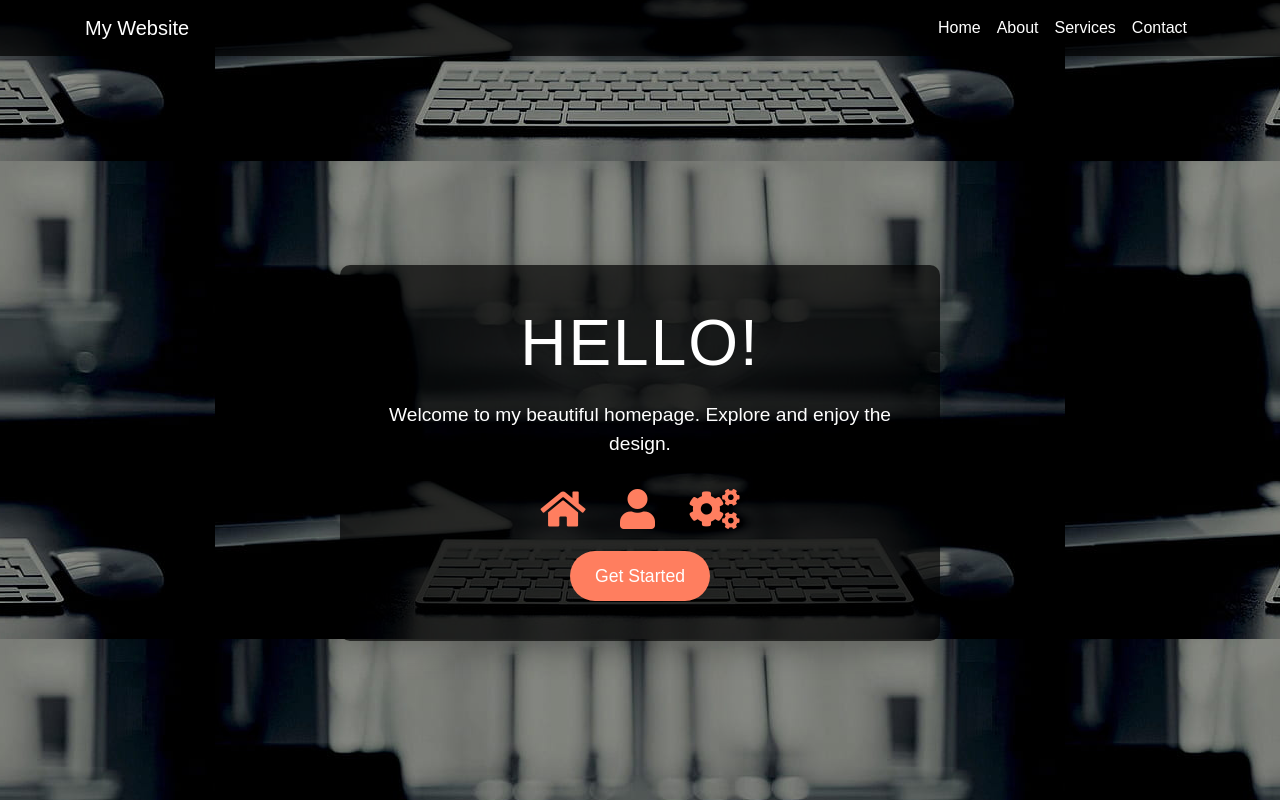
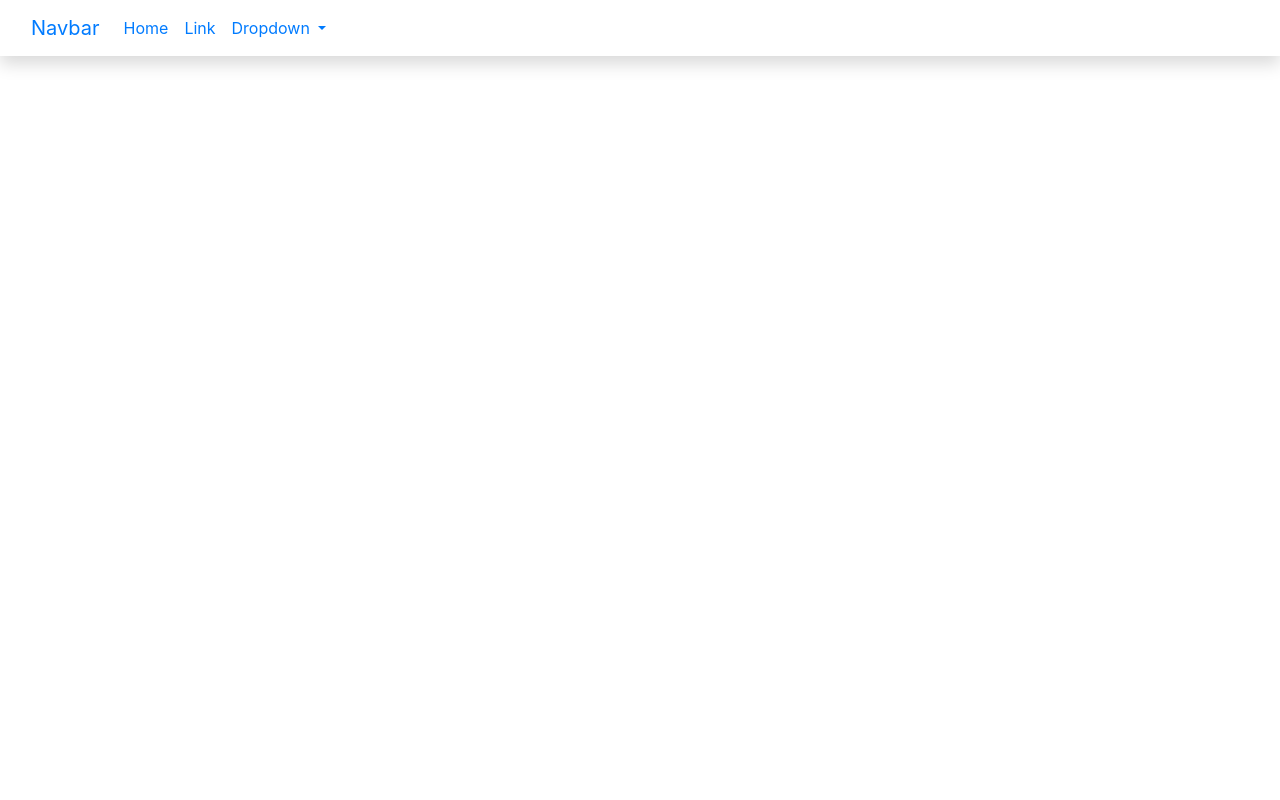
Before and after one commit to justinekyle123/ACTIVITY-in-ITELEC3, a PHP site: page /home.php in a window 1280 px wide. Run offline with PHP 8.4, Linux system fonts and the light colour scheme; some libraries are stand-ins or nearby versions.

Commit message:
Add files via upload

```diff
--- a/NECESARIO/home.php
+++ b/NECESARIO/home.php
@@ -4,140 +4,50 @@
     <meta charset="UTF-8">
     <meta name="viewport" content="width=device-width, initial-scale=1.0">
     <title>Welcome to My Page</title>
-
-    <!-- Bootstrap CSS -->
     <link href="https://stackpath.bootstrapcdn.com/bootstrap/4.5.2/css/bootstrap.min.css" rel="stylesheet">
-
-    <!-- Font Awesome Icons -->
     <link href="https://cdnjs.cloudflare.com/ajax/libs/font-awesome/5.15.3/css/all.min.css" rel="stylesheet">
-
-    <!-- Custom CSS -->
-    <style>
-        body {
-            font-family: 'Arial', sans-serif;
-             background-image: url('awad.gif');
-            background-position: center;
-            height: 100vh;
-            height: 100vh;
-            display: flex;
-            flex-direction: column;
-        }
-
-        .navbar {
-            background-color: rgba(0, 0, 0, 0.7); /* Semi-transparent navbar */
-            color: white;
-        }
-
-        .navbar .navbar-brand, .navbar .nav-link {
-            color: white !important;
-        }
-
-        .navbar .nav-link:hover {
-            color: #ff7e5f !important;
-        }
-
-        .content-card {
-            background: rgba(0, 0, 0, 0.7); /* Semi-transparent black background */
-            color: white;
-            padding: 40px;
-            text-align: center;
-            border-radius: 10px;
-            box-shadow: 0 10px 30px rgba(0, 0, 0, 0.2);
-            width: 100%;
-            max-width: 600px;
-            margin-top: 50px;
-        }
-
-        .content-card h1 {
-            font-size: 4rem;
-            text-transform: uppercase;
-            letter-spacing: 2px;
-            margin-bottom: 20px;
-        }
-
-        .content-card p {
-            font-size: 1.2rem;
-            margin-bottom: 30px;
-            font-weight: 300;
-        }
-
-        .cta-btn {
-            font-size: 1.1rem;
-            padding: 12px 25px;
-            background: #ff7e5f;
-            border: none;
-            border-radius: 30px;
-            color: white;
-            cursor: pointer;
-            transition: background 0.3s ease;
-        }
-
-        .cta-btn:hover {
-            background: #feb47b;
-        }
-
-        .icon-container {
-            margin: 20px 0;
-        }
-
-        .icon-container i {
-            font-size: 2.5rem;
-            color: #ff7e5f;
-            margin: 0 15px;
-            transition: transform 0.3s ease;
-        }
-
-        .icon-container i:hover {
-            transform: scale(1.2);
-        }
-    </style>
 </head>
 <body>
 
-    <!-- Navbar -->
-    <nav class="navbar navbar-expand-lg navbar-dark">
-        <div class="container">
-            <a class="navbar-brand" href="#">My Website</a>
-            <button class="navbar-toggler" type="button" data-toggle="collapse" data-target="#navbarNav" aria-controls="navbarNav" aria-expanded="false" aria-label="Toggle navigation">
+    <!-- --------------------------------------------------Navbar ------------------------------------------->
+<nav class="navbar navbar-expand-lg bg-body-tertiary shadow">
+  <div class="container-fluid">
+    <a class="navbar-brand" href="#">Navbar</a>
+    <button class="navbar-toggler" type="button" data-bs-toggle="collapse" data-bs-target="#navbarSupportedContent" aria-controls="navbarSupportedContent" aria-expanded="false" aria-label="Toggle navigation">
       <span class="navbar-toggler-icon"></span>
     </button>
-            <div class="collapse navbar-collapse" id="navbarNav">
-                <ul class="navbar-nav ml-auto">
+    <div class="collapse navbar-collapse" id="navbarSupportedContent">
+      <ul class="navbar-nav me-auto mb-2 mb-lg-0">
         <li class="nav-item">
-                        <a class="nav-link" href="#">Home</a>
+          <a class="nav-link active" aria-current="page" href="#">Home</a>
         </li>
         <li class="nav-item">
-                        <a class="nav-link" href="#">About</a>
+          <a class="nav-link" href="#">Link</a>
         </li>
-                    <li class="nav-item">
-                        <a class="nav-link" href="#">Services</a>
-                    </li>
-                    <li class="nav-item">
-                        <a class="nav-link" href="#">Contact</a>
+        <li class="nav-item dropdown">
+          <a class="nav-link dropdown-toggle" href="#" role="button" data-bs-toggle="dropdown" aria-expanded="false">
+            Dropdown
+          </a>
+          <ul class="dropdown-menu">
+            <li><a class="dropdown-item" href="#">Action</a></li>
+            <li><a class="dropdown-item" href="#">Another action</a></li>
+            <li><hr class="dropdown-divider"></li>
+            <li><a class="dropdown-item" href="#">Something else here</a></li>
+          </ul>
         </li>
       </ul>
     </div>
   </div>
 </nav>
 
-    <!-- Main Content Section -->
-    <div class="container d-flex justify-content-center align-items-center flex-grow-1">
-        <div class="content-card">
-            <h1>HELLO!</h1>
-            <p>Welcome to my beautiful homepage. Explore and enjoy the design.</p>
+    <!---------------------------------------------------- Main Content----------------------------------------- -->
 
-            <!-- Icon Section -->
-            <div class="icon-container">
-                <i class="fas fa-home"></i>
-                <i class="fas fa-user"></i>
-                <i class="fas fa-cogs"></i>
-            </div>
 
-            <button class="cta-btn">Get Started</button>
-        </div>
-    </div>
+    <style>
 
-    <!-- Bootstrap JS and Popper.js -->
+
+    </style>
+
     <script src="https://code.jquery.com/jquery-3.5.1.slim.min.js"></script>
     <script src="https://cdn.jsdelivr.net/npm/@popperjs/core@2.5.4/dist/umd/popper.min.js"></script>
     <script src="https://stackpath.bootstrapcdn.com/bootstrap/4.5.2/js/bootstrap.min.js"></script>
```
Also changed, not shown: NECESARIO/index.php (+114 -2 lines), NECESARIO/style.css (+4 -4 lines). Lines whose indentation alone changed are shown as unchanged.
